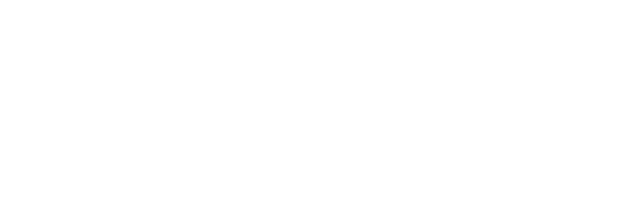
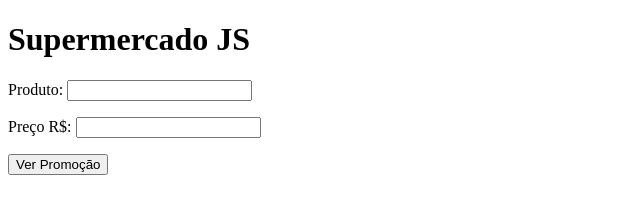
Before and after one commit to cleitonLucio/logica-de-programcao-javaScript, a plain HTML site: page ex2.10.3_Supermercado-JS/index.html in a window 1280 px wide. Shown: the whole page, without its empty margins (0-640 px from the left). Drawn offline with Linux system fonts and the light colour scheme.

Commit message:
Finalizando pagina index

```diff
--- a/ex2.10.3_Supermercado-JS/index.html
+++ b/ex2.10.3_Supermercado-JS/index.html
@@ -7,6 +7,17 @@
         <title>Supermercado JS</title>
     </head>
     <body>
-        <h1></h1>
+        <h1>Supermercado JS</h1>
+        <p>
+            Produto:
+            <input type="text" id="inProduto">
+        </p>
+        <p>
+            Preço R$:
+            <input type="text" id="inPreco">
+        </p>
+        <input type="button" value="Ver Promoção" id="btVerPromocao">
+        <p id="outRespostaDoProduto"></p>
+        <p id="outRespostaDaPromocao"></p>
     </body>
 </html>
```
